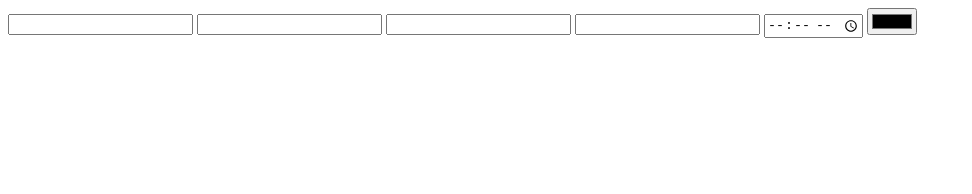
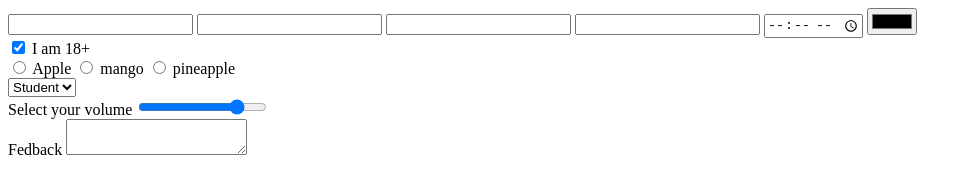
Before and after one commit to Nitin-ultimate/Web-Development, a plain HTML site: page Forms.html in a window 1280 px wide. Shown: the whole page, without its empty margins (0-972 px from the left). Drawn offline with Linux system fonts and the light colour scheme.

Commit message:
commit (by Nitin-ultimate)

```diff
--- a/Forms.html
+++ b/Forms.html
@@ -15,5 +15,28 @@
         <input type="color"><!--This is color input -->
 <!--There are various more type attributes in input -->
     </form>
+    <form action="/server">
+        <input type="checkbox" name="age" id="age" checked>
+        <label for="age">I am 18+</label>
+    </form>
+    <div>
+        <input type="radio" name="fruit" id="apple" value="apple">
+        <label for="apple">Apple</label>
+        <input type="radio" name="fruit" id="mango" value="mango">
+        <label for="mango">mango</label>
+        <input type="radio" name="fruit" id="pineapple" value="pineapple">
+        <label for="pineapple">pineapple</label>
+    </div>
+    <div>
+        <select name="profession" id="profession">
+            <option value="=stu" selected>Student</option>
+            <option value="=work">working</option>
+        </select>
+    </div>
+    <label for="vol">Select your volume</label>
+    <input type="range" id="vol" min="0" max="100" name="vol" step="10" value="80">
+    <br>
+    <label for="feedback">Fedback</label>
+    <textarea id="feedback" name="feedback"></textarea>
 </body>
 </html>
```
Also changed, not shown: RegistrationForm.html (added, +33 -0 lines), formsearch.html (added, +15 -0 lines).
